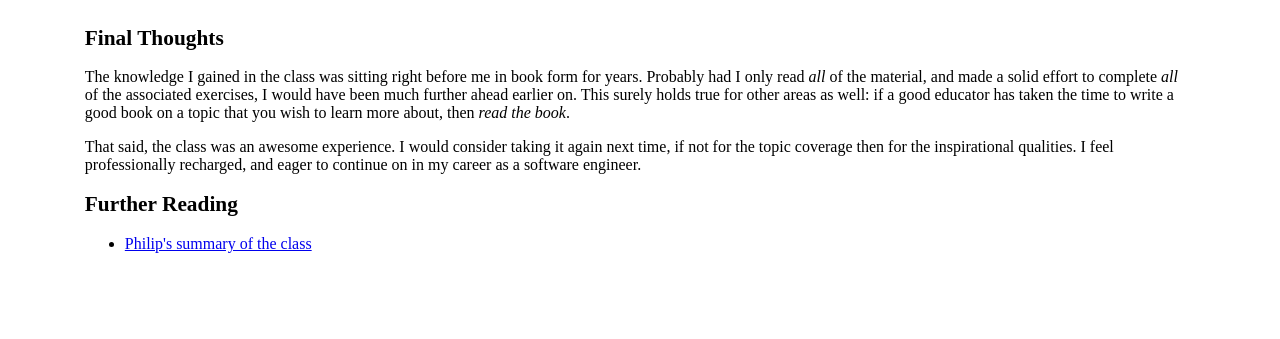
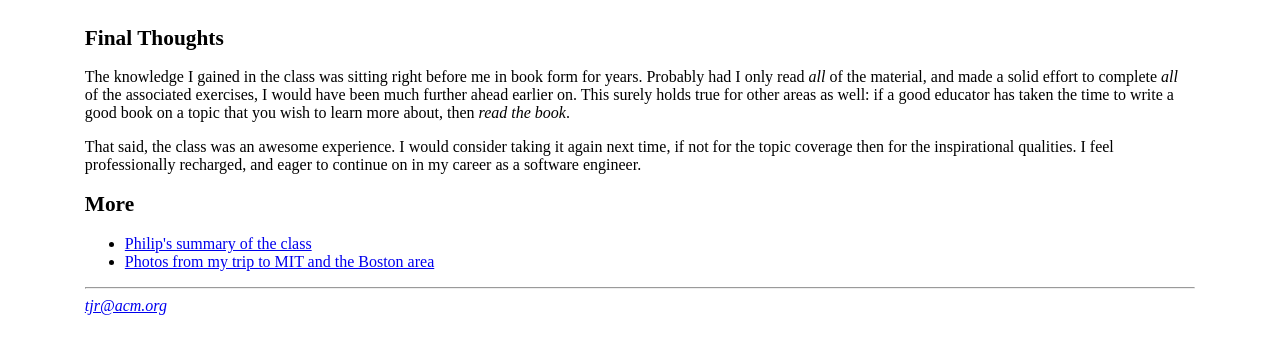
Before and after one commit to tjr/tjr.github.com, a Jekyll site: the page writing/what-i-learned-at-mit.html, which Jekyll copies as it is, in a window 1280 px wide and 900 px high, scrolled down 1086 px, cut to the strip 561-900 px from the top of the window. Built offline with Jekyll 4.4.1, drawn with Linux system fonts in a browser that asks for light colours; before the commit the page ends 1940 px from its top, so only the background shows below that.

Commit message:
added more text

```diff
--- a/writing/what-i-learned-at-mit.html
+++ b/writing/what-i-learned-at-mit.html
@@ -200,7 +200,16 @@ taking it again next time, if not for the topic coverage then for the
 inspirational qualities. I feel professionally recharged, and eager to
 continue on in my career as a software engineer.
 
-<h2>Further Reading</h2>
+<h2>More</h2>
 <ul>
-<li><a href="http://blogs.law.harvard.edu/philg/2012/02/02/funny-things-that-happened-in-our-rdbms-lab-course/">Philip's summary of the class</a></li>
+<li><a href="http://blogs.law.harvard.edu/philg/2012/02/02/funny-things-that-happened-in-our-rdbms-lab-course/">Philip's
+summary of the class</a></li>
+<li><a href="http://www.flickr.com/photos/trothwell/sets/72157629151660851/">Photos
+from my trip to MIT and the Boston area</a></li>
 </ul>
+
+<hr>
+<i><a href="mailto:tjr@acm.org">tjr@acm.org</a></i>
+
+</body>
+</html>
```
